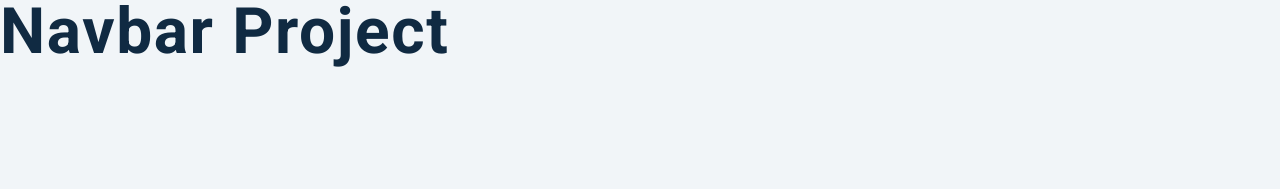
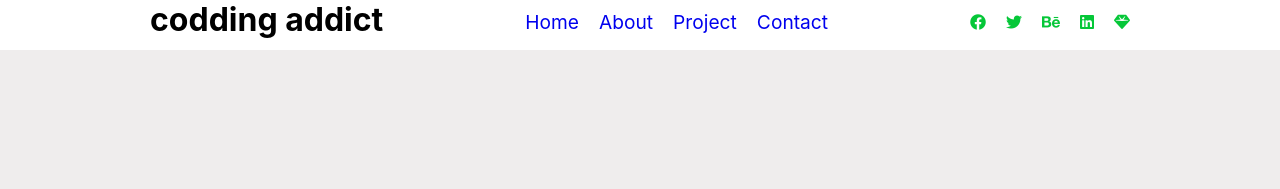
Before and after one commit to abey1/udemy-js, a plain HTML site: page 04-navbar/setup/index.html in a window 1280 px wide. Drawn offline with Linux system fonts and the light colour scheme.

Commit message:
challenge 04 nav bar started

```diff
--- a/04-navbar/setup/index.html
+++ b/04-navbar/setup/index.html
@@ -7,14 +7,69 @@
     <!-- font-awesome -->
     <link
       rel="stylesheet"
-      href="https://cdnjs.cloudflare.com/ajax/libs/font-awesome/5.14.0/css/all.min.css"
+      href="https://cdnjs.cloudflare.com/ajax/libs/font-awesome/6.1.1/css/all.min.css"
     />
 
     <!-- styles -->
-    <link rel="stylesheet" href="styles.css" />
+    <link rel="stylesheet" href="myStyle.css" />
   </head>
   <body>
-    <h1>navbar project</h1>
+    <div class="nav">
+      <div class="nav-center">
+        <div class="top-nav">
+          <h1 class="logo">codding addict</h1>
+
+          <div class="top-links">
+            <div class="nav-links">
+              <ul class="upper-link">
+                <li>
+                  <a href="#">home</a>
+                </li>
+                <li>
+                  <a href="#">about</a>
+                </li>
+                <li>
+                  <a href="#">project</a>
+                </li>
+                <li>
+                  <a href="#">contact</a>
+                </li>
+              </ul>
+            </div>
+          </div>
+
+          <div class="social">
+            <i class="fa-brands fa-facebook"></i>
+            <i class="fa-brands fa-twitter"></i>
+            <i class="fa-brands fa-behance"></i>
+            <i class="fa-brands fa-linkedin"></i>
+            <i class="fa-solid fa-gem"></i>
+          </div>
+
+          <div class="menu">
+            <i class="fa-solid fa-bars"></i>
+          </div>
+        </div>
+        <div class="bottom-nav">
+          <div class="links">
+            <ul class="lower-link">
+              <li>
+                <a href="#">home</a>
+              </li>
+              <li>
+                <a href="#">about</a>
+              </li>
+              <li>
+                <a href="#">project</a>
+              </li>
+              <li>
+                <a href="#">contact</a>
+              </li>
+            </ul>
+          </div>
+        </div>
+      </div>
+    </div>
     <!-- javascript -->
     <script src="app.js"></script>
   </body>
--- /dev/null
+++ b/04-navbar/setup/myStyle.css
@@ -0,0 +1,101 @@
+* {
+  margin: 0;
+  padding: 0;
+  box-sizing: border-box;
+  font-family: -apple-system, BlinkMacSystemFont, "Segoe UI", Roboto, Oxygen,
+    Ubuntu, Cantarell, "Open Sans", "Helvetica Neue", sans-serif;
+}
+
+body {
+  background: rgb(239, 237, 237);
+}
+.nav {
+  position: relative;
+  display: flex;
+  overflow: hidden;
+  height: 200px;
+  justify-content: center;
+  align-items: center;
+  background: white;
+}
+.nav-center {
+  display: flex;
+  justify-content: center;
+  width: 90%;
+}
+
+.top-links {
+  display: none;
+  margin-top: 10px;
+}
+
+.social {
+  display: none;
+  align-items: center;
+}
+
+.social i {
+  margin-left: 20px;
+  color: rgb(5, 199, 56);
+}
+
+.upper-link {
+  display: flex;
+  list-style: none;
+}
+
+.upper-link li {
+  margin-left: 20px;
+}
+
+.top-nav {
+  display: flex;
+  justify-content: space-between;
+  position: absolute;
+  top: 0;
+  width: 90%;
+  max-width: 980px;
+}
+.bottom-nav {
+  position: absolute;
+  top: 50px;
+  left: 30px;
+}
+
+.menu {
+  display: flex;
+  align-items: center;
+  font-size: 1.5rem;
+}
+
+.lower-link {
+  padding-left: 10px;
+  list-style: none;
+}
+
+li {
+  margin-bottom: 10px;
+}
+
+a {
+  text-decoration: none;
+  font-size: 1.2rem;
+  text-transform: capitalize;
+}
+
+@media screen and (min-width: 800px) {
+  .nav {
+    height: 50px;
+  }
+  .menu {
+    display: none;
+  }
+  .top-links {
+    display: flex;
+    align-items: center;
+    /* background: red; */
+  }
+  .social {
+    display: flex;
+  }
+}
```
